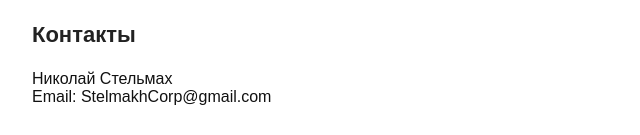
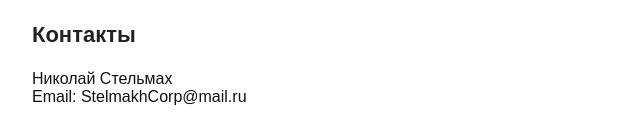
Before and after one commit to stelmakhcorp-official/stelmakhcorp-official.github.io, a plain HTML site: page index.html in a window 1280 px wide. Shown: the part 817-952 px from the top of the page, 158-798 px from the left. Drawn offline with Linux system fonts and the light colour scheme.

Commit message:
Update index.html

```diff
--- a/index.html
+++ b/index.html
@@ -86,7 +86,7 @@
 
   <h3>Контакты</h3>
   <p>Николай Стельмах<br>
-     Email: StelmakhCorp@gmail.com</p>
+     Email: StelmakhCorp@mail.ru</p>
 
   <h3>Репозитории компании</h3>
 
```
